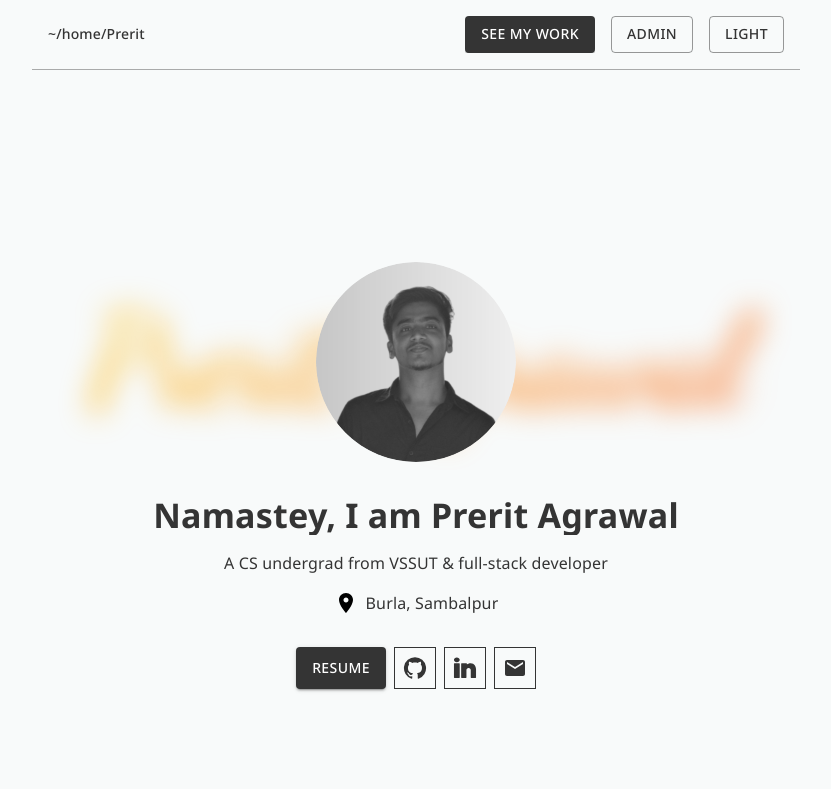
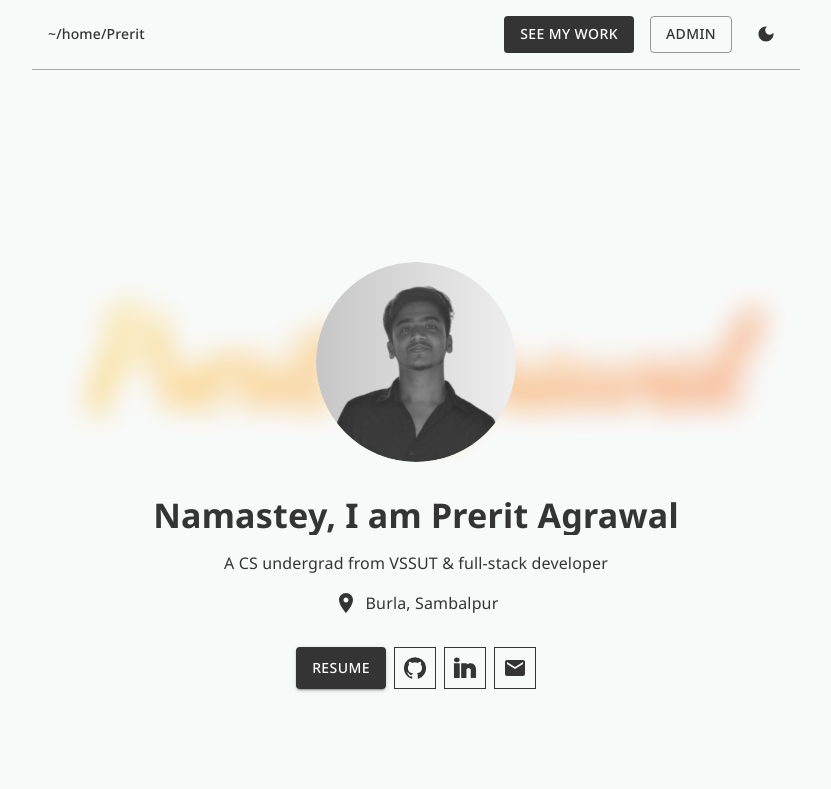
Before and after one commit to preritagrawal06/PortfolioNew, a React (Vite) app: page / in a window 1280 px wide. Shown: the top 789 px of the page, without its empty margins (224-1055 px from the left). Built offline with nearby package versions, Linux system fonts and the light colour scheme; no server answers.

Commit message:
theme toggle added

```diff
--- a/src/Components/Home.tsx
+++ b/src/Components/Home.tsx
@@ -3,10 +3,12 @@ import LocationOnIcon from '@mui/icons-material/LocationOn';
 import GitHubIcon from '@mui/icons-material/GitHub';
 import EmailIcon from '@mui/icons-material/Email';
 import Reveal from "../utils/Reveal";
+import { useContext } from "react";
+import { switchThemeContext } from "../context/themeContext";
 
 
 const Hero = () => {
-
+    const {isDark} = useContext(switchThemeContext)
     return (
         <Stack marginY="2rem" gap="2rem">
             <Stack alignItems="center" position="relative" mt="10rem">
@@ -46,7 +48,7 @@ const Hero = () => {
                 </Reveal>
                 <Reveal>
                     <Stack flexDirection="row" gap="0.5rem">
-                        <LocationOnIcon/>
+                        <LocationOnIcon sx={{color:isDark ? "#C4C7C7" : "#343434"}}/>
                         <Typography variant="body1">Burla, Sambalpur</Typography>
                     </Stack>
                 </Reveal>
--- a/src/Components/Navbar.tsx
+++ b/src/Components/Navbar.tsx
@@ -1,7 +1,9 @@
-import { Box, Stack, Typography, Button } from "@mui/material";
+import { Box, Stack, Typography, Button, IconButton } from "@mui/material";
 import Reveal from "../utils/Reveal";
 import { useContext } from "react";
 import { switchThemeContext } from "../context/themeContext";
+import LightModeIcon from '@mui/icons-material/LightMode';
+import DarkModeIcon from '@mui/icons-material/DarkMode';
 
 const Navbar = () => {
 
@@ -36,9 +38,9 @@ const Navbar = () => {
                         </a>
                     </Reveal>
                     <Reveal>
-                        <Button variant="outlined" onClick={toggleTheme}>
-                            {!isDark ? "Light" : "Dark"}
-                        </Button>
+                        <IconButton aria-label="theme-switcher" onClick={toggleTheme} sx={{border: 0, ":hover":{bgcolor: "transparent"}}}>
+                          {!isDark ? <DarkModeIcon fontSize="small"/> : <LightModeIcon fontSize="small" sx={{color:"white"}}/>}
+                        </IconButton>
                     </Reveal>
                 </Box>
             </Stack>
--- a/src/context/themeContext.tsx
+++ b/src/context/themeContext.tsx
@@ -17,7 +17,8 @@ interface IContextProps {
 const switchThemeContext = createContext({} as IContextProps)
 
 const CustomTheme: React.FC<IProps> = ({children}) => {
-    const [isDark, setIsDark] = useState(false)
+    const getCurrentTheme = () => window.matchMedia("(prefers-color-scheme: dark)").matches;
+    const [isDark, setIsDark] = useState(getCurrentTheme())
     const toggleTheme = ()=>{
         setIsDark(!isDark)
     }
```
